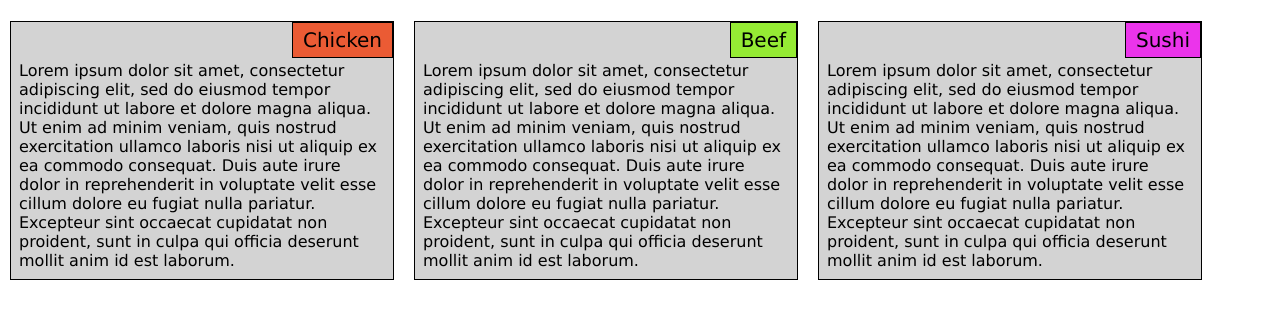
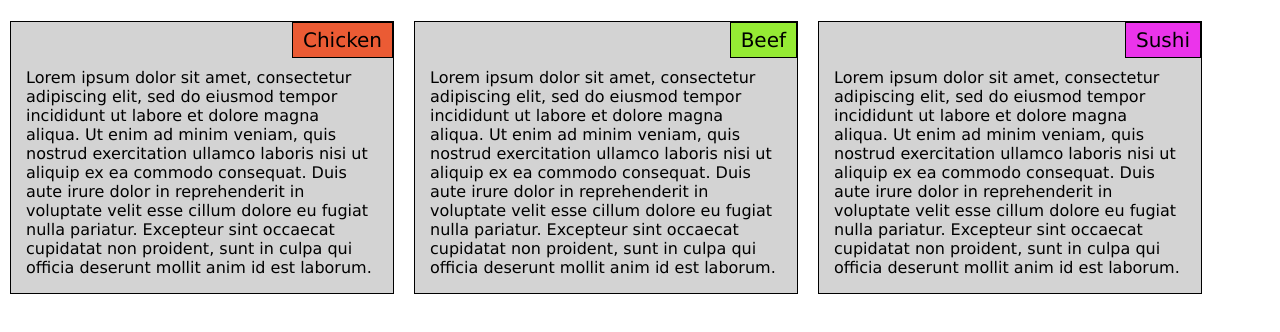
Before and after one commit to McGurran11/coursera-webdev, a plain HTML site: page module2-solution/index.html in a window 1280 px wide. Shown: the part 62-394 px from the top of the page. Drawn offline with Linux system fonts and the light colour scheme.

Commit message:
adding more padding to the text

```diff
--- a/module2-solution/styles.css
+++ b/module2-solution/styles.css
@@ -41,7 +41,7 @@ div.row {
 	position: relative;
 	top: 15px;
 	clear:right;
-	padding:8px;
+	padding:15px;
 }
 
 div#container {
```
